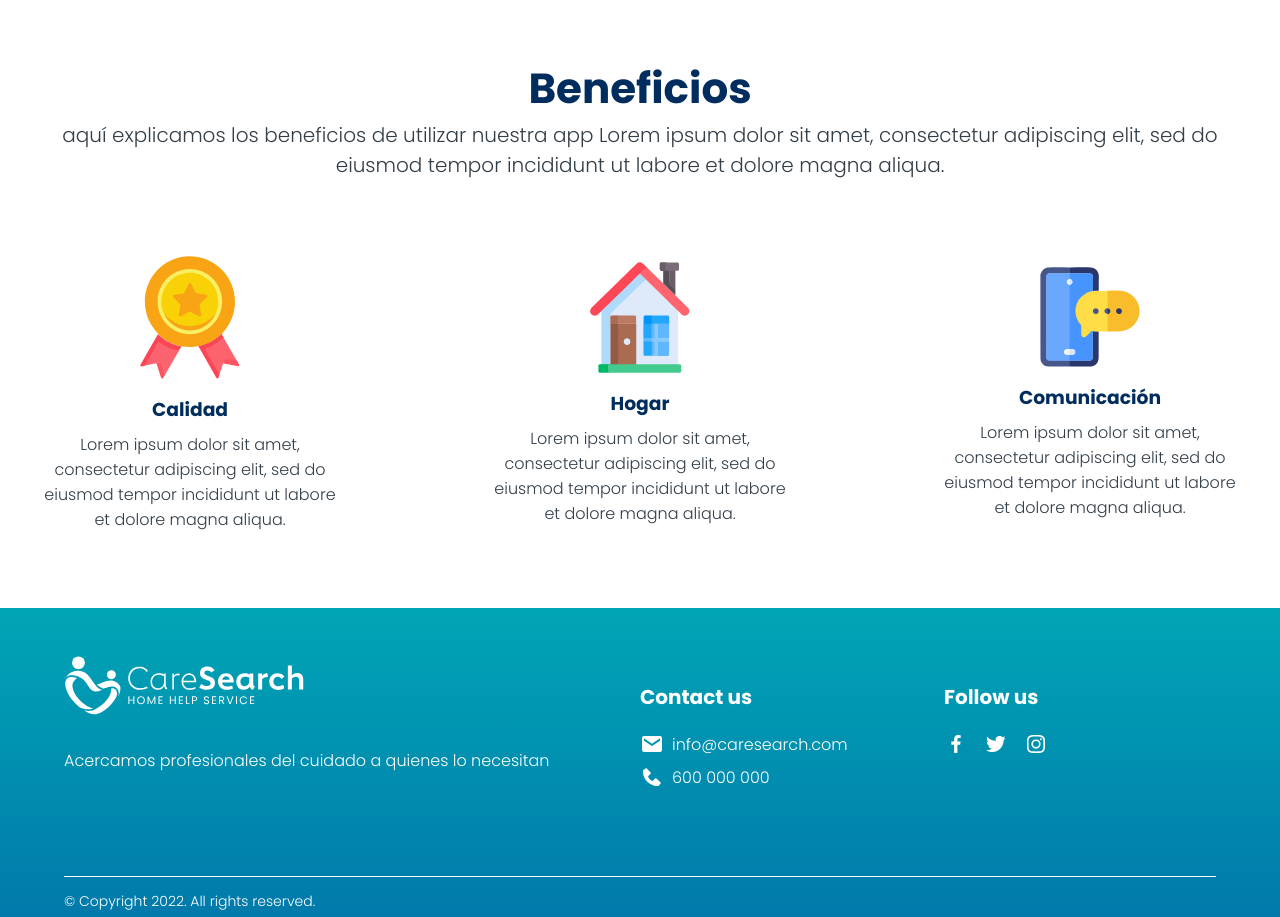
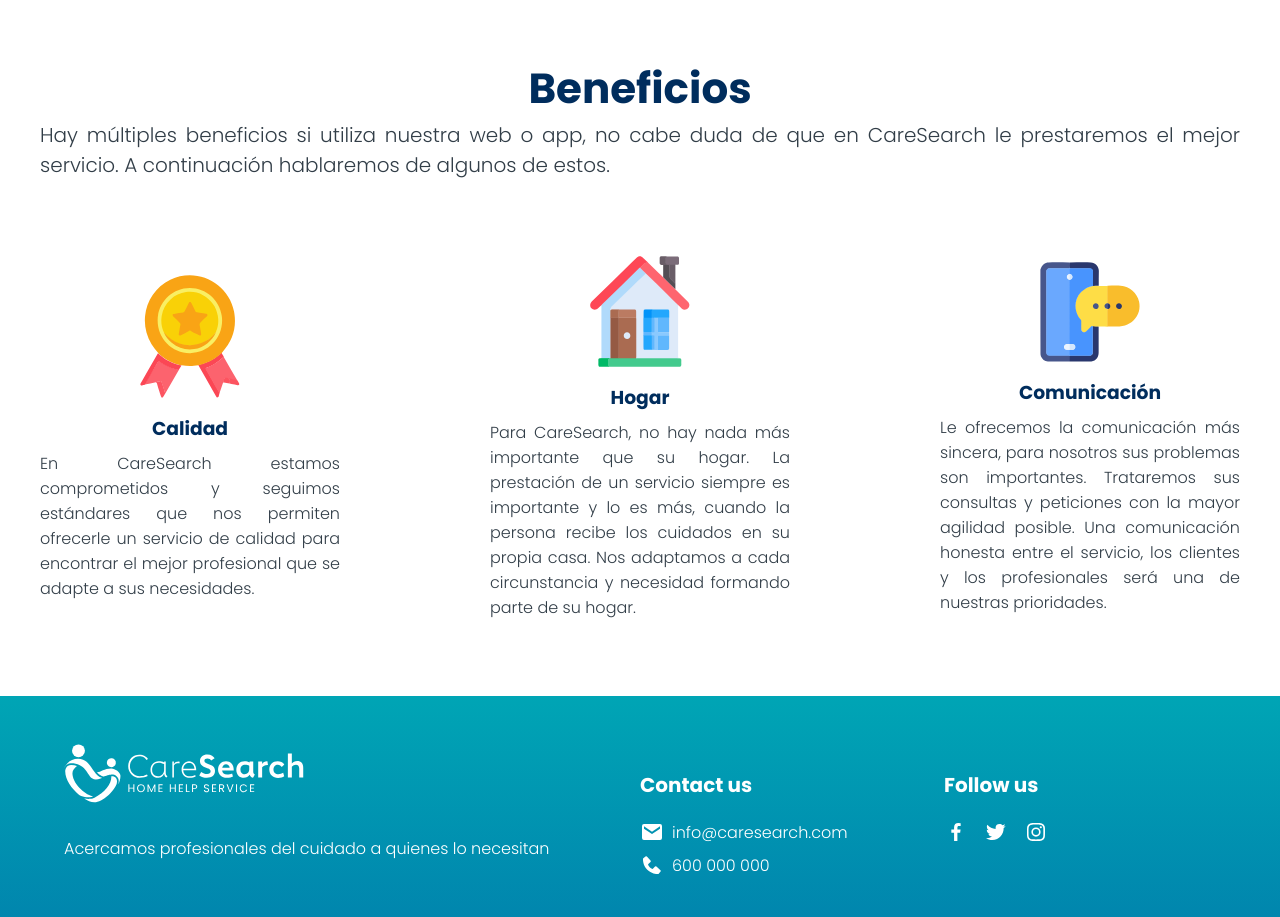
Before and after one commit to koalasDevTeam/FullStackProject, an Angular app in the folder care_search/: page / in a window 1280 px wide. Shown: the part 2480-3397 px from the top of the page. Built offline with nearby package versions, Linux system fonts and the light colour scheme.

Commit message:
añadimos textos beneficios

```diff
--- a/care_search/src/app/components/home/benefits/benefits.component.css
+++ b/care_search/src/app/components/home/benefits/benefits.component.css
@@ -1,10 +1,9 @@
-*{
+* {
     margin: 0;
     padding: 0;
     box-sizing: border-box;
     font-family: "Poppins", sans-serif;
 }
-
 
 .page-cont {
     max-width: 1200px;
@@ -32,6 +31,7 @@
 }
 
 .benefits-cont-title p {
+    text-align: justify;
     font-size: 20px;
 }
 
@@ -50,22 +50,20 @@
 }
 
 .benefits-cont-box-text {
+    text-align: justify;
     width: 300px;
     margin: 0.5em auto 1em;
 }
 
 
-
 /*responsive*/
 
 @media screen and (max-width: 900px) {
-
-  .benefits-cont-title p{
+    .benefits-cont-title p {
         width: 80%;
         margin: auto;
         font-size: 16px;
     }
-
     .benefits-cont-box-text {
         width: 80%;
         margin: 1em auto;
--- a/care_search/src/app/components/home/benefits/benefits.component.html
+++ b/care_search/src/app/components/home/benefits/benefits.component.html
@@ -1,56 +1,51 @@
-
 <!--benefits-->
 <section class="benefits-cont page-cont" id="benefits">
     <div class="benefits-cont-title">
         <h2>Beneficios</h2>
         <p>
-                aquí explicamos los beneficios de utilizar nuestra app
-                Lorem ipsum dolor sit amet, consectetur adipiscing elit, sed do
-                eiusmod tempor incididunt ut labore et dolore magna aliqua.
+            Hay múltiples beneficios si utiliza nuestra web o app, no cabe duda de que en CareSearch le prestaremos el mejor servicio. A continuación hablaremos de algunos de estos.
         </p>
     </div>
     <div class="benefits-cont-bigbox">
         <div class="benefits-cont-box">
             <div>
-                    <img src="./assets/img/calidad.svg" alt="calidad"/>
+                <img src="./assets/img/calidad.svg" alt="calidad" />
             </div>
             <div class="benefits-cont-box-title">
                 <h3>Calidad</h3>
             </div>
             <div class="benefits-cont-box-text">
                 <p>
-                        Lorem ipsum dolor sit amet, consectetur adipiscing elit, sed do
-                        eiusmod tempor incididunt ut labore et dolore magna aliqua.
+                    En CareSearch estamos comprometidos y seguimos estándares que nos permiten ofrecerle un servicio de calidad para encontrar el mejor profesional que se adapte a sus necesidades.
                 </p>
             </div>
         </div>
 
         <div class="benefits-cont-box">
             <div>
-                    <img src="./assets/img/hogar.svg" alt="hogar"/>
+                <img src="./assets/img/hogar.svg" alt="hogar" />
             </div>
             <div class="benefits-cont-box-title">
                 <h3>Hogar</h3>
             </div>
             <div class="benefits-cont-box-text">
                 <p>
-                        Lorem ipsum dolor sit amet, consectetur adipiscing elit, sed do
-                        eiusmod tempor incididunt ut labore et dolore magna aliqua.
+                    Para CareSearch, no hay nada más importante que su hogar. La prestación de un servicio siempre es importante y lo es más, cuando la persona recibe los cuidados en su propia casa. Nos adaptamos a cada circunstancia y necesidad formando parte de su hogar.
                 </p>
             </div>
         </div>
 
         <div class="benefits-cont-box">
             <div>
-                    <img src="./assets/img/comunicacion.svg" alt="comunicacion"/>
+                <img src="./assets/img/comunicacion.svg" alt="comunicacion" />
             </div>
             <div class="benefits-cont-box-title">
                 <h3>Comunicación</h3>
             </div>
             <div class="benefits-cont-box-text">
                 <p>
-                        Lorem ipsum dolor sit amet, consectetur adipiscing elit, sed do
-                        eiusmod tempor incididunt ut labore et dolore magna aliqua.
+                    Le ofrecemos la comunicación más sincera, para nosotros sus problemas son importantes. Trataremos sus consultas y peticiones con la mayor agilidad posible. Una comunicación honesta entre el servicio, los clientes y los profesionales será una de nuestras
+                    prioridades.
                 </p>
             </div>
         </div>
```
Lines whose indentation alone changed are shown as unchanged.
